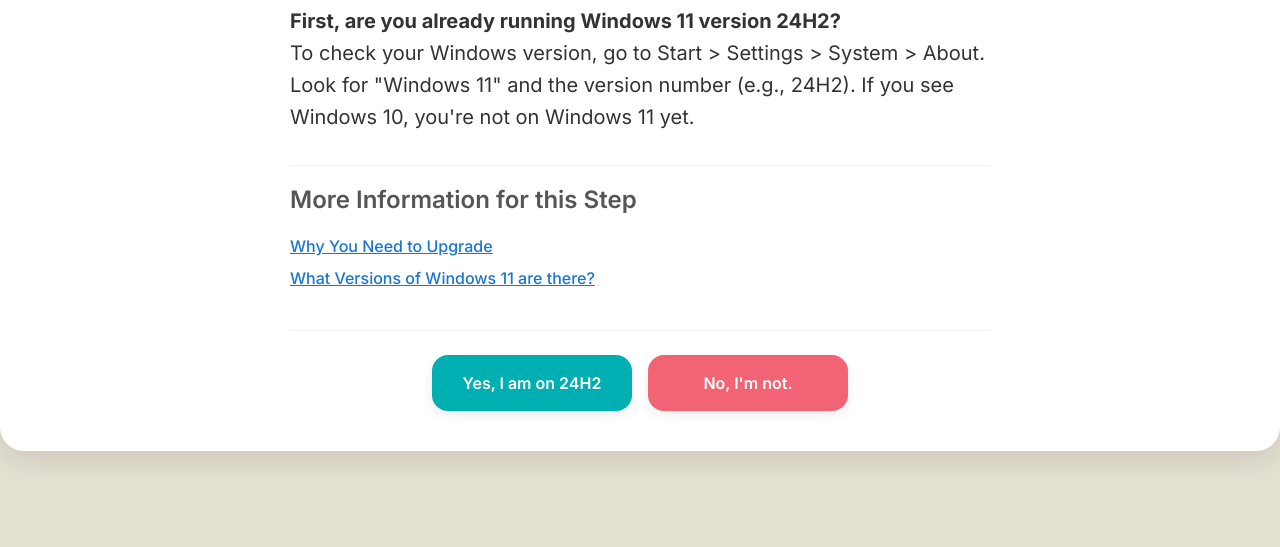
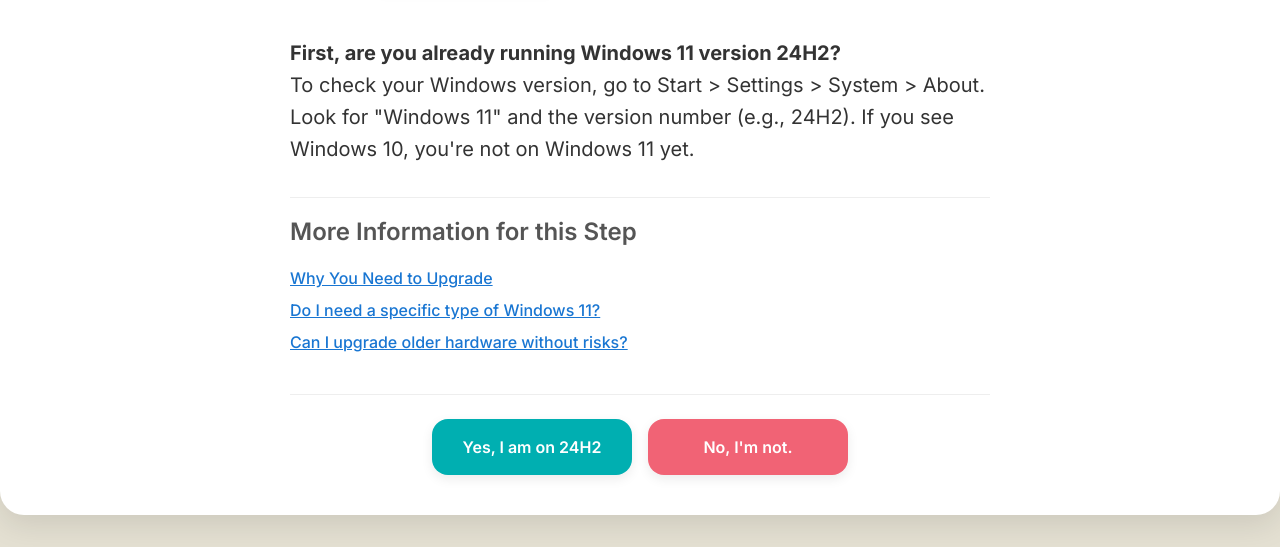
Before and after one commit to grantFD/win11update, a plain HTML site: page index.html in a window 1280 px wide. Shown: the part 678-1225 px from the top of the page. Before the commit the page ends 1161 px from the top, so only its background shows below. Drawn offline with nearby package versions, Linux system fonts and the light colour scheme.

Commit message:
Updated for risks with older hardware
Also some edits

```diff
--- a/index.html
+++ b/index.html
@@ -474,7 +474,7 @@
                     stepNumber: 1,
                     icon: ``, // Removed SVG icon
                     question: `
-                    <p>Very soon - on 14 October 2025 - Microsoft will end support for Windows 10 and earlier versions of Windows. After this date, devices running older versions of Windows will no longer receive critical security updates. To stay safe online —especially when doing internet banking— devices need updated to the latest version (Windows 11 24H2) to receive regular security updates from Microsoft. These updates protect against the latest threats and vulnerabilities. The software for this upgrade is free.</p>
+                    <p>Very soon - on 14 October 2025 - Microsoft will end support for Windows 10 and earlier versions of Windows. After this date, devices running older versions of Windows will no longer receive critical security updates. To stay safe online —especially when doing internet banking— devices need updated to the latest version (Windows 11 24H2). Then they will receive the regular security updates that protect against the latest threats and vulnerabilities. This online interactive guide explains how to find out what you need to do and gives you options if your PC doesn't make the grade.</p>
 
                     <div class="countdown-flex-container">
                         <div class="countdown-flex-item image-container">
@@ -504,7 +504,7 @@
                         `
                         },
                         windowsVersions: {
-                            title: "What Versions of Windows 11 are there?",
+                            title: "Do I need a specific type of Windows 11?",
                             content: `
                             <p>FYI you’ll see Windows 11 advertised in 3 versions - all variations of Windows 11 Home:</p>
                             <ul class="list-disc list-inside">
@@ -512,6 +512,26 @@
                                 <li><strong>Windows 11 Home S:</strong> Same as Windows 11 Home, but runs in “safe mode”. It claims to be safer because it only runs applications installed from the official Microsoft Windows Store. This mode can be turned off, restoring full Windows 11 Home functionality.</li>
                             </ul>
                             <p>When you upgrade you get the same variant - from 10 Pro you’ll get 11 Pro, otherwise you’ll get Win 11 Home.</p>
+                        `
+                        },
+                        windowsRisks: {
+                            title: "Can I upgrade older hardware without risks?",
+                            content: `
+                      <p>
+                            Windows 11 is now well-established, but older hardware can pose challenges. The main risk
+                            with older peripherals like scanners and printers is lacking proper Windows 11 drivers,
+                            which can cause them to not work or lose features. Always check your manufacturer's website
+                            for Windows 11 driver compatibility before upgrading.
+                        </p>
+                        <p>
+                            Similarly, while most software is compatible, some older or specialized programs may not run
+                            correctly. Verify compatibility beforehand.
+                        </p>
+                        <p>
+                            Performance is generally good on modern PCs, often matching or even exceeding Windows 10's
+                            speed. However, older PCs that barely meet the minimum requirements may experience slower
+                            performance and instability.
+                        </p>
                         `
                         }
                     }
@@ -549,12 +569,32 @@
                             <p>The upgrade process can take a few hours, so be prepared! Here are some key steps:</p>
                             <h3>Before Installing:</h3>
                             <ul class="list-disc list-inside">
-                                <li><strong>Backup your PC:</strong> Create recovery media and back up all your important data. This is crucial!</li>
-                                <li><strong>Check your apps:</strong> Ensure your current applications will run smoothly under Windows 11.</li>
-                                <li><strong>Update security:</strong> Update your antivirus software and its definitions.</li>
-                                <li><strong>Install drivers & BIOS:</strong> Make sure all your drivers and BIOS are up-to-date.</li>
+                                <li>
+                                    <strong>Backup your PC:</strong> Create recovery media and back up all your
+                                    important data. This is crucial!
+                                </li>
+                                <li>
+                                    <strong>Check your peripherals:</strong> Go to the manufacturer's website for your
+                                    scanner and printer. Look for a "support" or "drivers" section, and see if they list
+                                    Windows 11 drivers for your specific model.
+                                </li>
+                                <li>
+                                    <strong>Check your apps:</strong> Ensure your current applications will run smoothly
+                                    under Windows 11.
+                                </li>
+                                <li>
+                                    <strong>Update security:</strong> Update your antivirus software and its
+                                    definitions.
+                                </li>
+                                <li>
+                                    <strong>Install drivers & BIOS:</strong> Make sure all your drivers and BIOS are
+                                    up-to-date.
+                                </li>
                                 <li>You might also need to decrypt your hard drive.</li>
-                                <li>Download Windows 11 from Windows Update; you might need a USB stick if disk space is low.</li>
+                                <li>
+                                    Download Windows 11 from Windows Update; you might need a USB stick if disk space is
+                                    low.
+                                </li>
                             </ul>
                             <h3>After Installing:</h3>
                             <ul class="list-disc list-inside">
@@ -564,7 +604,7 @@
                                 <li>Check that devices like printers are working properly.</li>
                                 <li>Take some time to learn the new interface – it's modern and easy to use!</li>
                             </ul>
-                            <p class="mt-4">For advanced users or with a trusted technician, you can find more resources like <a href="https://github.com/builtbybel/Flyby11" target="_blank" class="inline-link">Flyby11 on GitHub</a> for unsupported machines, but we generally recommend sticking to supported upgrades for seniors.</p>
+                            <p class="mt-4">For advanced users or trusted technicians: You can find more resources like <a href="https://github.com/builtbybel/Flyby11" target="_blank" class="inline-link">Flyby11 on GitHub</a> for unsupported machines, but we generally recommend sticking to supported upgrades for seniors.</p>
                         `
                         }
                     }
```
